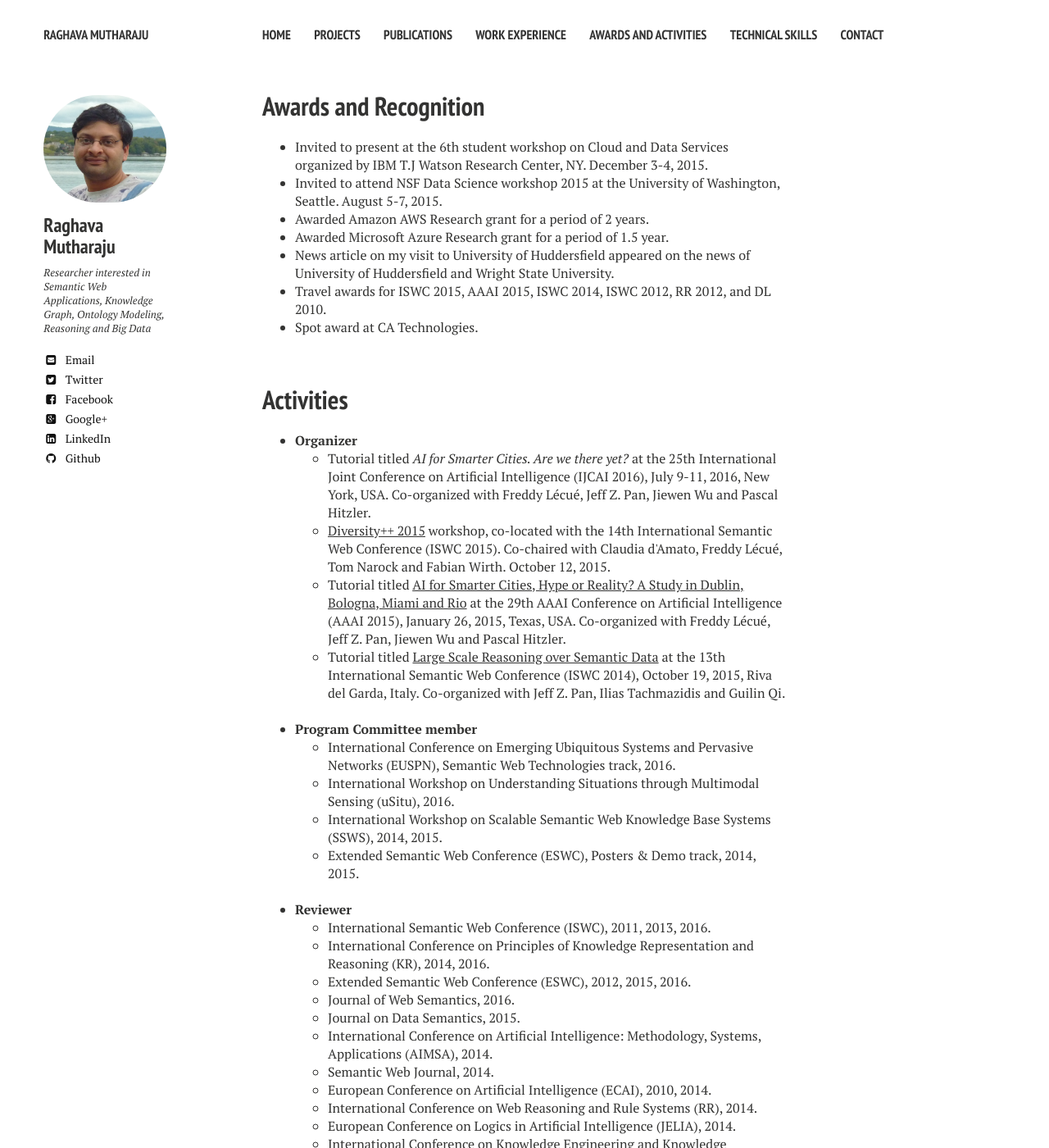
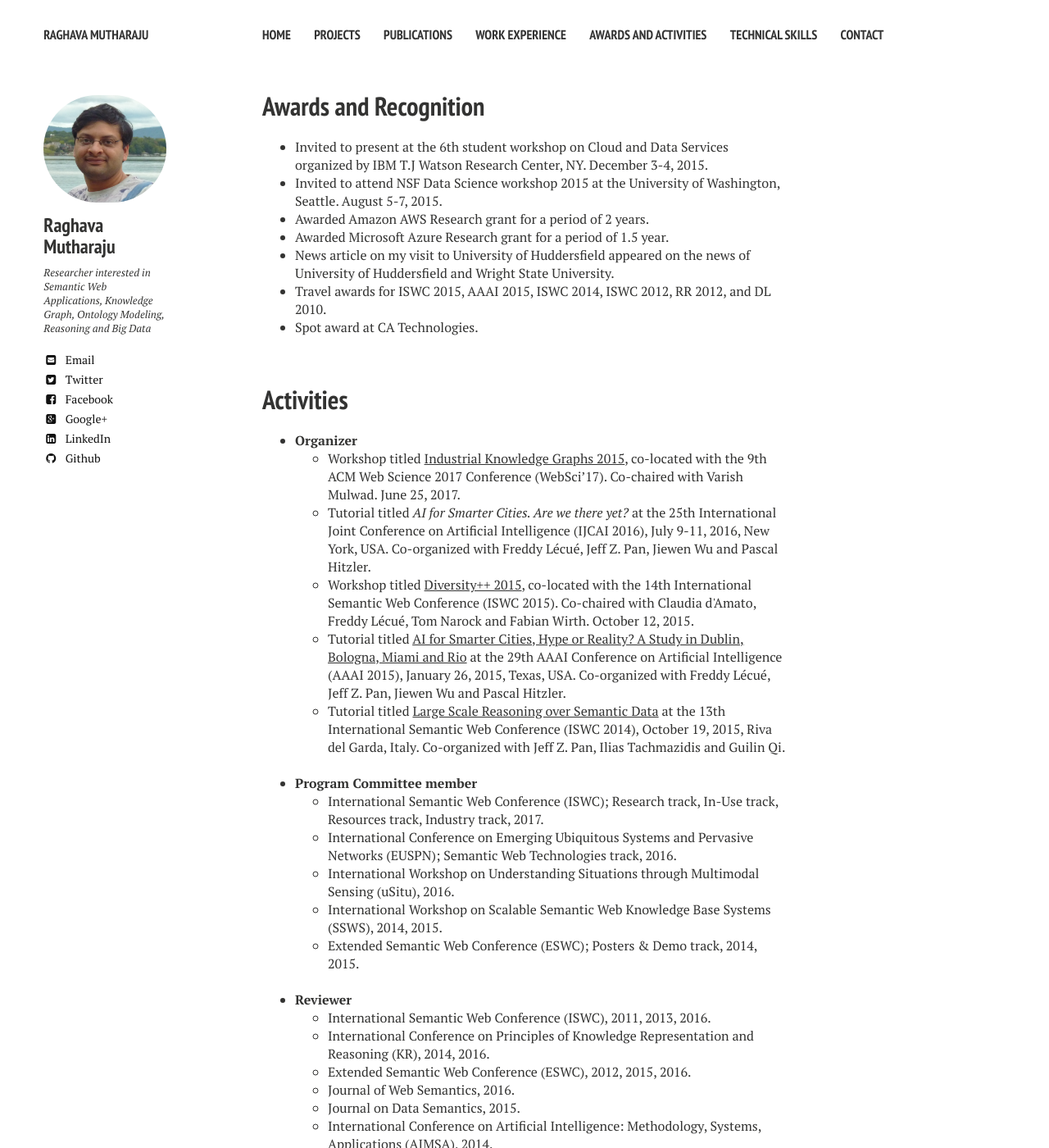
Before and after one commit to raghavam/raghavam.github.io, a Jekyll site: the page built from awards-activities.md, in a window 1280 px wide and 1400 px high. Shown: the whole window at 82% size. Built offline with Jekyll 4.4.1, drawn with Linux system fonts in a browser that asks for light colours; nearby versions of some CDN libraries.

Commit message:
added PC membership to activity

```diff
--- a/awards-activities.md
+++ b/awards-activities.md
@@ -18,17 +18,19 @@ Activities
 ==========
 
 * **Organizer**
+  * Workshop titled <a href="https://industrial-knowledge-graphs.github.io/2017/" target="_blank">Industrial Knowledge Graphs 2015</a>, co-located with the 9th ACM Web Science 2017 Conference (WebSci'17). Co-chaired with Varish Mulwad. June 25, 2017.
   * Tutorial titled *AI for Smarter Cities. Are we there yet?* at the 25th International Joint Conference on Artificial Intelligence (IJCAI 2016), July 9-11, 2016, New York, USA. Co-organized with Freddy L&eacute;cu&eacute;, Jeff Z. Pan, Jiewen Wu and Pascal Hitzler.
-  * <a href="http://dase.cs.wright.edu/activities/diversity2015" target="_blank">Diversity++ 2015</a> workshop, co-located with the 14th International Semantic Web Conference (ISWC 2015). Co-chaired with Claudia d&#39;Amato, Freddy L&eacute;cu&eacute;, Tom Narock and Fabian Wirth. October 12, 2015.
+  * Workshop titled <a href="http://dase.cs.wright.edu/activities/diversity2015" target="_blank">Diversity++ 2015</a>, co-located with the 14th International Semantic Web Conference (ISWC 2015). Co-chaired with Claudia d&#39;Amato, Freddy L&eacute;cu&eacute;, Tom Narock and Fabian Wirth. October 12, 2015.
   * Tutorial titled <a href="http://researcher.watson.ibm.com/researcher/view_person_subpage.php?id=5854" target="_blank">AI for Smarter Cities, Hype or Reality? A Study in Dublin, Bologna, Miami and Rio</a> at the 29th AAAI Conference on Artificial Intelligence (AAAI 2015), January 26, 2015, Texas, USA. Co-organized with Freddy L&eacute;cu&eacute;, Jeff Z. Pan, Jiewen Wu and Pascal Hitzler.
   * Tutorial titled <a href="http://homepages.abdn.ac.uk/jeff.z.pan/pages/research-ttl-iswc2014.shtml" target="_blank">Large Scale Reasoning over Semantic Data</a> at the 13th International Semantic Web Conference (ISWC 2014), October 19, 2015, Riva del Garda, Italy. Co-organized with Jeff Z. Pan, Ilias Tachmazidis and Guilin Qi.
 &nbsp;
 
 * **Program Committee member**
-  * International Conference on Emerging Ubiquitous Systems and Pervasive Networks (EUSPN), Semantic Web Technologies track, 2016.
+  * International Semantic Web Conference (ISWC); Research track, In-Use track, Resources track, Industry track, 2017.
+  * International Conference on Emerging Ubiquitous Systems and Pervasive Networks (EUSPN); Semantic Web Technologies track, 2016.
   * International Workshop on Understanding Situations through Multimodal Sensing (uSitu), 2016.
   * International Workshop on Scalable Semantic Web Knowledge Base Systems (SSWS), 2014, 2015.
-  * Extended Semantic Web Conference (ESWC), Posters & Demo track, 2014, 2015.
+  * Extended Semantic Web Conference (ESWC); Posters & Demo track, 2014, 2015.
 &nbsp;
 
 * **Reviewer**
```
Also changed, not shown: index.md (+1 -1 lines).
